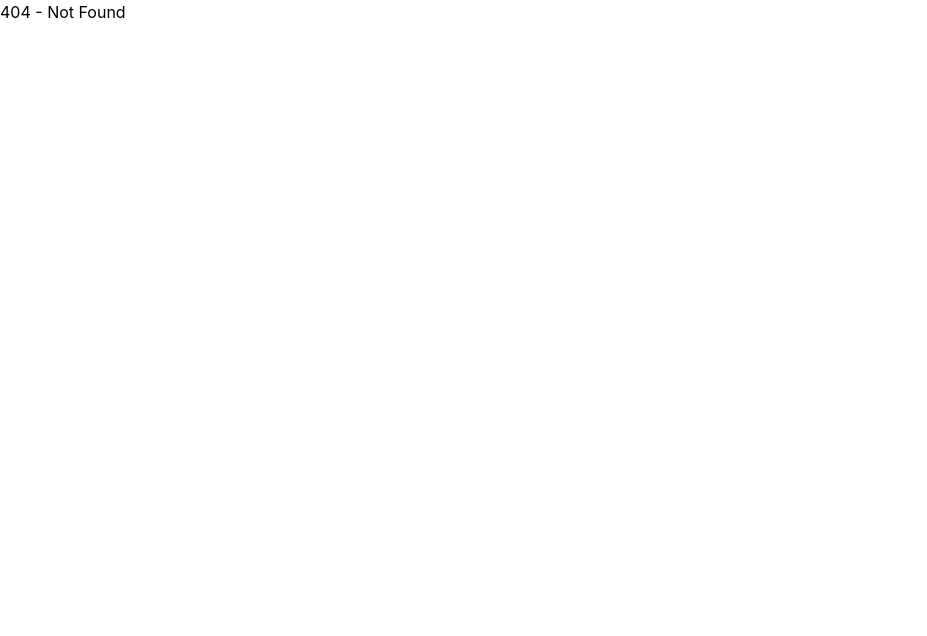
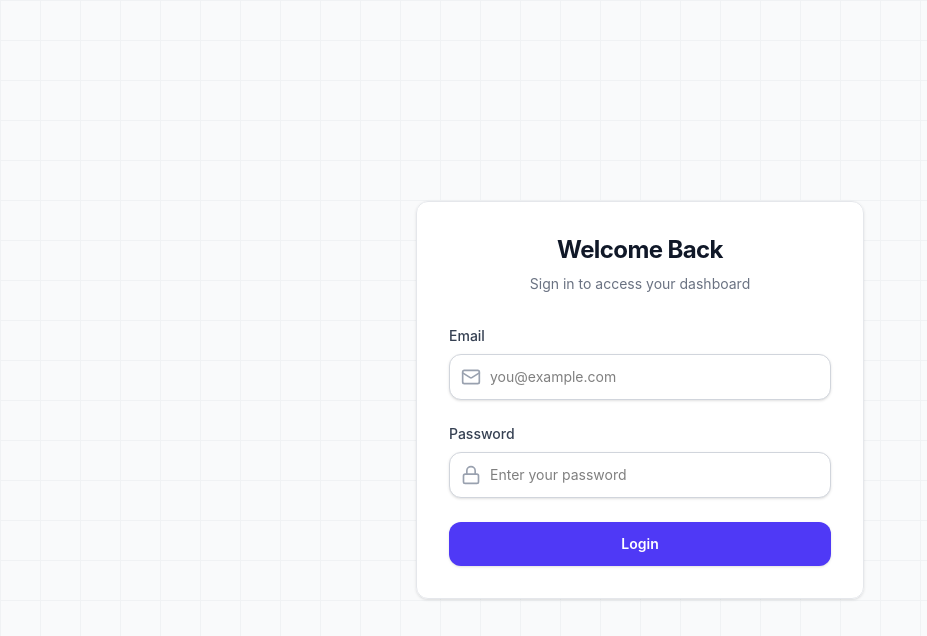
Before and after one commit to Rishi2929/Todo-Management-, a React (Vite) app: page /login in a window 1280 px wide. Before the commit this address had no page. Shown: the top 636 px of the page, without its empty margins (0-927 px from the left). Built offline with nearby package versions, Linux system fonts and the light colour scheme.

Commit message:
feat: implement login UI with form validation, token handling, and role-based route guards

```diff
--- a/package.json
+++ b/package.json
@@ -16,6 +16,7 @@
     "@tailwindcss/vite": "^4.2.0",
     "@tanstack/react-query": "^5.90.21",
     "axios": "^1.13.5",
+    "cors": "^2.8.6",
     "lucide-react": "^0.574.0",
     "react": "^19.2.0",
     "react-dom": "^19.2.0",
--- a/src/app/AppRouter.tsx
+++ b/src/app/AppRouter.tsx
@@ -1,17 +1,25 @@
-import { Routes, Route } from "react-router-dom";
+import { Routes, Route, Navigate } from "react-router-dom";
+import { LoginPage } from "../features/auth/LoginPage";
+import { ProtectedRoute } from "../routes/ProtectedRoute";
+
+const DashboardPage = () => <div>Dashboard</div>;
 
 export const AppRouter = () => {
   return (
     <Routes>
+      <Route path="/login" element={<LoginPage />} />
+
       <Route
-        path="/"
+        path="/dashboard"
         element={
-          <div>
-            <h1 className="text-slate-600 text-center text-2xl">Todo Management</h1>
-          </div>
+          <ProtectedRoute>
+            <DashboardPage />
+          </ProtectedRoute>
         }
       />
-      <Route path="*" element={<div>404 - Not Found</div>} />
+
+      <Route path="/" element={<Navigate to="/dashboard" />} />
+      <Route path="*" element={<div>404</div>} />
     </Routes>
   );
 };
--- /dev/null
+++ b/src/features/auth/LoginPage.tsx
@@ -0,0 +1,143 @@
+import { useForm } from "react-hook-form";
+import { z } from "zod";
+import { zodResolver } from "@hookform/resolvers/zod";
+import { useAuth } from "./hooks";
+import { useNavigate } from "react-router-dom";
+import { toast } from "react-hot-toast";
+import { Mail, Lock, Loader2 } from "lucide-react";
+
+const schema = z.object({
+  email: z.string().email(),
+  password: z.string().min(6),
+});
+
+type FormData = z.infer<typeof schema>;
+
+export const LoginPage = () => {
+  const { loginAsync, isLoading } = useAuth();
+  const navigate = useNavigate();
+
+  const {
+    register,
+    handleSubmit,
+    formState: { errors },
+  } = useForm<FormData>({
+    resolver: zodResolver(schema),
+  });
+
+  const onSubmit = async (data: FormData) => {
+    try {
+      await loginAsync({
+        ...data,
+        remember: true,
+      });
+
+      toast.success("Login successful");
+      navigate("/dashboard");
+    } catch {
+      toast.error("Invalid credentials");
+    }
+  };
+
+  return (
+    <div className="relative min-h-screen bg-gray-50 flex items-center justify-center px-4 font-sans">
+      {/* Subtle background grid */}
+      <div className="absolute inset-0 bg-[linear-gradient(to_right,#e5e7eb_1px,transparent_1px),linear-gradient(to_bottom,#e5e7eb_1px,transparent_1px)] bg-[size:40px_40px] opacity-40 pointer-events-none" />
+
+      <div className="relative w-full max-w-md">
+        {/* Card */}
+        <div className="bg-white/90 backdrop-blur-sm shadow-sm rounded-xl border border-gray-200 p-8">
+          <div className="mb-8 text-center">
+            <h1 className="text-2xl font-bold text-gray-900 tracking-tight">Welcome Back</h1>
+            <p className="text-sm text-gray-500 mt-2">Sign in to access your dashboard</p>
+          </div>
+
+          <form onSubmit={handleSubmit(onSubmit)} className="space-y-6" noValidate>
+            {/* Email */}
+            <div>
+              <label htmlFor="email" className="block text-sm font-medium text-gray-700 mb-2">
+                Email
+              </label>
+
+              <div className="relative">
+                <Mail className="absolute left-3 top-1/2 -translate-y-1/2 h-5 w-5 text-gray-400" />
+
+                <input
+                  id="email"
+                  type="email"
+                  aria-invalid={!!errors.email}
+                  aria-describedby={errors.email ? "email-error" : undefined}
+                  {...register("email")}
+                  className={`w-full pl-10 pr-4 py-3 text-sm rounded-xl border bg-white shadow-sm
+                    focus:outline-none focus:ring-2 focus:ring-indigo-600 focus:border-indigo-600
+                    transition
+                    ${errors.email ? "border-red-500 focus:ring-red-500 focus:border-red-500" : "border-gray-300"}`}
+                  placeholder="you@example.com"
+                />
+              </div>
+
+              {errors.email && (
+                <p id="email-error" className="mt-2 text-xs text-red-600">
+                  {errors.email.message}
+                </p>
+              )}
+            </div>
+
+            {/* Password */}
+            <div>
+              <label htmlFor="password" className="block text-sm font-medium text-gray-700 mb-2">
+                Password
+              </label>
+
+              <div className="relative">
+                <Lock className="absolute left-3 top-1/2 -translate-y-1/2 h-5 w-5 text-gray-400" />
+
+                <input
+                  id="password"
+                  type="password"
+                  aria-invalid={!!errors.password}
+                  aria-describedby={errors.password ? "password-error" : undefined}
+                  {...register("password")}
+                  className={`w-full pl-10 pr-4 py-3 text-sm rounded-xl border bg-white shadow-sm
+                    focus:outline-none focus:ring-2 focus:ring-indigo-600 focus:border-indigo-600
+                    transition
+                    ${errors.password ? "border-red-500 focus:ring-red-500 focus:border-red-500" : "border-gray-300"}`}
+                  placeholder="Enter your password"
+                />
+              </div>
+
+              {errors.password && (
+                <p id="password-error" className="mt-2 text-xs text-red-600">
+                  {errors.password.message}
+                </p>
+              )}
+            </div>
+
+            {/* Submit Button */}
+            <button
+              type="submit"
+              disabled={isLoading}
+              className="relative w-full inline-flex items-center justify-center rounded-xl bg-indigo-600 px-4 py-3 text-sm font-semibold text-white shadow-sm transition
+              hover:bg-indigo-700 focus:outline-none focus:ring-2 focus:ring-indigo-600 focus:ring-offset-2
+              disabled:opacity-70 disabled:cursor-not-allowed overflow-hidden"
+            >
+              <span
+                className="absolute inset-0 bg-gradient-to-r from-transparent via-white/20 to-transparent
+                -translate-x-full group-hover:translate-x-full transition-transform duration-700"
+              />
+
+              {isLoading ? <Loader2 className="h-5 w-5 animate-spin" /> : "Login"}
+            </button>
+          </form>
+        </div>
+
+        {/* Glass loading overlay */}
+        {isLoading && (
+          <div className="absolute inset-0 rounded-xl bg-white/60 backdrop-blur-sm flex items-center justify-center">
+            <Loader2 className="h-6 w-6 text-indigo-600 animate-spin" />
+          </div>
+        )}
+      </div>
+    </div>
+  );
+};
--- a/src/features/auth/api.ts
+++ b/src/features/auth/api.ts
@@ -0,0 +1,22 @@
+import { api } from "../../lib/axios";
+// import type { LoginResponse } from "./types";
+
+export interface LoginPayload {
+  email: string;
+  password: string;
+  remember?: boolean;
+}
+
+export const loginRequest = async (payload: LoginPayload) => {
+  const response = await api.post("/login", payload);
+  console.log("RAW RESPONSE", JSON.stringify(response.data, null, 2));
+
+  const { user, accessToken, refreshToken, expiresIn } = response.data.data;
+
+  return {
+    accessToken,
+    refreshToken,
+    user,
+    expiresIn,
+  };
+};
--- a/src/features/auth/authSlice.ts
+++ b/src/features/auth/authSlice.ts
@@ -1,9 +1,10 @@
 import { createSlice } from "@reduxjs/toolkit";
-import type { PayloadAction } from "@reduxjs/toolkit"; //Type-only imports prevent runtime bundle pollution.
+import type { PayloadAction } from "@reduxjs/toolkit";
 import type { AuthState, User } from "./types";
 
 const initialState: AuthState = {
-  token: localStorage.getItem("token"),
+  accessToken: localStorage.getItem("accessToken"),
+  refreshToken: localStorage.getItem("refreshToken"),
   user: localStorage.getItem("user") ? JSON.parse(localStorage.getItem("user")!) : null,
 };
 
@@ -11,18 +12,31 @@ const authSlice = createSlice({
   name: "auth",
   initialState,
   reducers: {
-    setCredentials: (state, action: PayloadAction<{ token: string; user: User }>) => {
-      state.token = action.payload.token;
-      state.user = action.payload.user;
+    setCredentials: (
+      state,
+      action: PayloadAction<{
+        accessToken: string;
+        refreshToken: string;
+        user: User;
+      }>
+    ) => {
+      const { accessToken, refreshToken, user } = action.payload;
 
-      localStorage.setItem("token", action.payload.token);
-      localStorage.setItem("user", JSON.stringify(action.payload.user));
+      state.accessToken = accessToken;
+      state.refreshToken = refreshToken;
+      state.user = user;
+
+      localStorage.setItem("accessToken", accessToken);
+      localStorage.setItem("refreshToken", refreshToken);
+      localStorage.setItem("user", JSON.stringify(user));
     },
     logout: (state) => {
-      state.token = null;
+      state.accessToken = null;
+      state.refreshToken = null;
       state.user = null;
 
-      localStorage.removeItem("token");
+      localStorage.removeItem("accessToken");
+      localStorage.removeItem("refreshToken");
       localStorage.removeItem("user");
     },
   },
--- a/src/features/auth/hooks.ts
+++ b/src/features/auth/hooks.ts
@@ -0,0 +1,29 @@
+import { useDispatch } from "react-redux";
+import { setCredentials, logout } from "./authSlice";
+import { loginRequest } from "./api";
+import { useMutation } from "@tanstack/react-query";
+import type { AppDispatch } from "../../app/store";
+
+export const useAuth = () => {
+  const dispatch = useDispatch<AppDispatch>();
+
+  const loginMutation = useMutation({
+    mutationFn: loginRequest,
+    onSuccess: (data) => {
+      dispatch(
+        setCredentials({
+          accessToken: data.accessToken,
+          refreshToken: data.refreshToken,
+          user: data.user,
+        })
+      );
+    },
+  });
+
+  return {
+    login: loginMutation.mutate,
+    loginAsync: loginMutation.mutateAsync,
+    isLoading: loginMutation.isPending,
+    logout: () => dispatch(logout()),
+  };
+};
--- a/src/features/auth/types.ts
+++ b/src/features/auth/types.ts
@@ -6,7 +6,19 @@ export interface User {
   role: Role;
 }
 
+export interface LoginResponse {
+  success: boolean;
+  message: string;
+  data: {
+    accessToken: string;
+    refreshToken: string;
+    user: User;
+    expiresIn: number;
+  };
+}
+
 export interface AuthState {
-  token: string | null;
+  accessToken: string | null;
+  refreshToken: string | null;
   user: User | null;
 }
--- a/src/lib/axios.ts
+++ b/src/lib/axios.ts
@@ -3,19 +3,28 @@ import { store } from "../app/store";
 import { logout } from "../features/auth/authSlice";
 
 export const api = axios.create({
-  baseURL: import.meta.env.VITE_API_URL,
+  baseURL: "https://assignment.theregiment.in/api/v1/auth",
+  headers: {
+    "Content-Type": "application/json",
+  },
 });
 
 api.interceptors.request.use((config) => {
-  const token = store.getState().auth.token;
-  if (token) {
+  config.headers["x-api-key"] = import.meta.env.VITE_API_KEY;
+
+  const token = store.getState().auth.accessToken;
+
+  const isAuthRoute = config.url?.includes("/login") || config.url?.includes("/register") || config.url?.includes("/refresh");
+
+  if (token && !isAuthRoute) {
     config.headers.Authorization = `Bearer ${token}`;
   }
+
   return config;
 });
 
 api.interceptors.response.use(
-  (response) => response,
+  (res) => res,
   (error) => {
     if (error.response?.status === 401) {
       store.dispatch(logout());
--- a/src/routes/ProtectedRoute.tsx
+++ b/src/routes/ProtectedRoute.tsx
@@ -0,0 +1,14 @@
+import { Navigate } from "react-router-dom";
+import { useSelector } from "react-redux";
+import type { RootState } from "../app/store";
+import type { ReactNode } from "react";
+
+export const ProtectedRoute = ({ children }: { children: ReactNode }) => {
+  const accessToken = useSelector((state: RootState) => state.auth.accessToken);
+
+  if (!accessToken) {
+    return <Navigate to="/login" replace />;
+  }
+
+  return <>{children}</>;
+};
--- a/src/routes/RoleGate.tsx
+++ b/src/routes/RoleGate.tsx
@@ -0,0 +1,12 @@
+import { useSelector } from "react-redux";
+import type { RootState } from "../app/store";
+import type { Role } from "../types/global";
+import type { ReactNode } from "react";
+
+export const RoleGate = ({ role, children }: { role: Role; children: ReactNode }) => {
+  const userRole = useSelector((state: RootState) => state.auth.user?.role);
+
+  if (userRole !== role) return null;
+
+  return children;
+};
```
Also changed, not shown: 1 other file (tests, documents, lock files or other folders).
